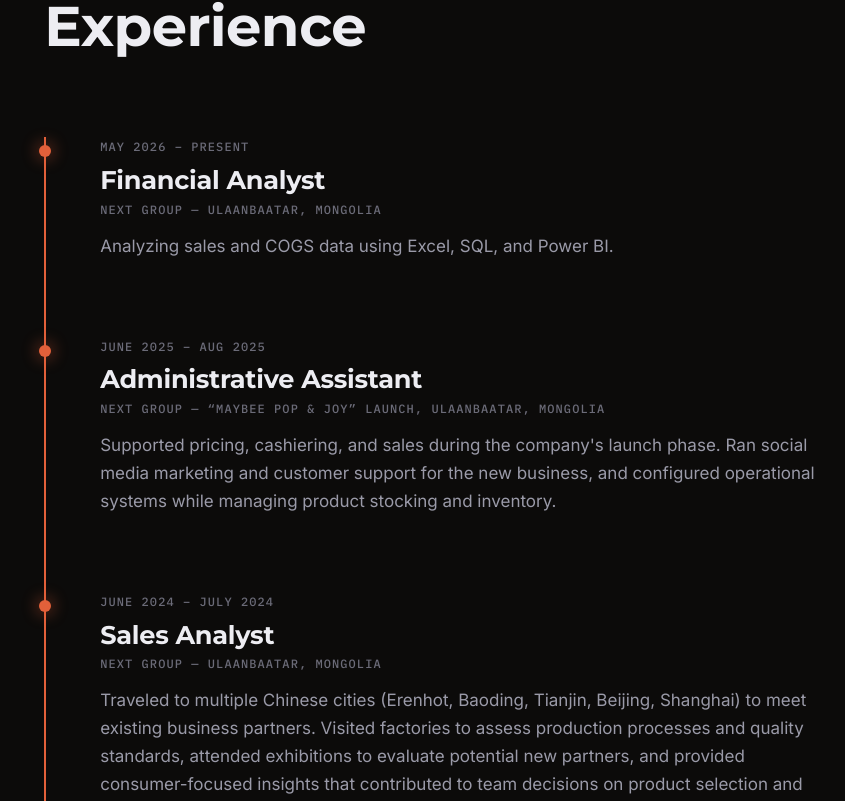
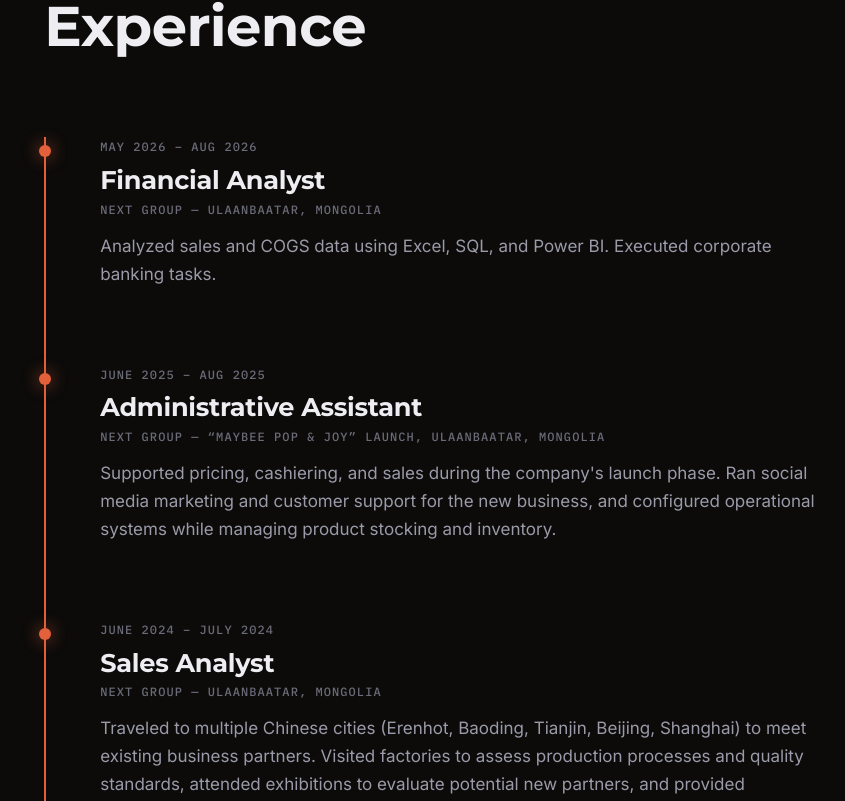
Before and after one commit to Chinsanaa/portfolio, a Next.js app: page / in a window 1280 px wide. Shown: the part 4659-5460 px from the top of the page, without its empty margins (7-852 px from the left). Built offline with nearby package versions, Linux system fonts and the light colour scheme; no server answers.

Commit message:
Update content.ts

```diff
--- a/src/components/portfolio/content.ts
+++ b/src/components/portfolio/content.ts
@@ -125,8 +125,8 @@ export const experience: ExperienceItem[] = [
   {
     role: "Financial Analyst",
     company: "Next Group — Ulaanbaatar, Mongolia",
-    date: "May 2026 – Present",
-    description: "Analyzing sales and COGS data using Excel, SQL, and Power BI.",
+    date: "May 2026 – Aug 2026",
+    description: "Analyzed sales and COGS data using Excel, SQL, and Power BI. Executed corporate banking tasks.",
   },
   {
     role: "Administrative Assistant",
```
